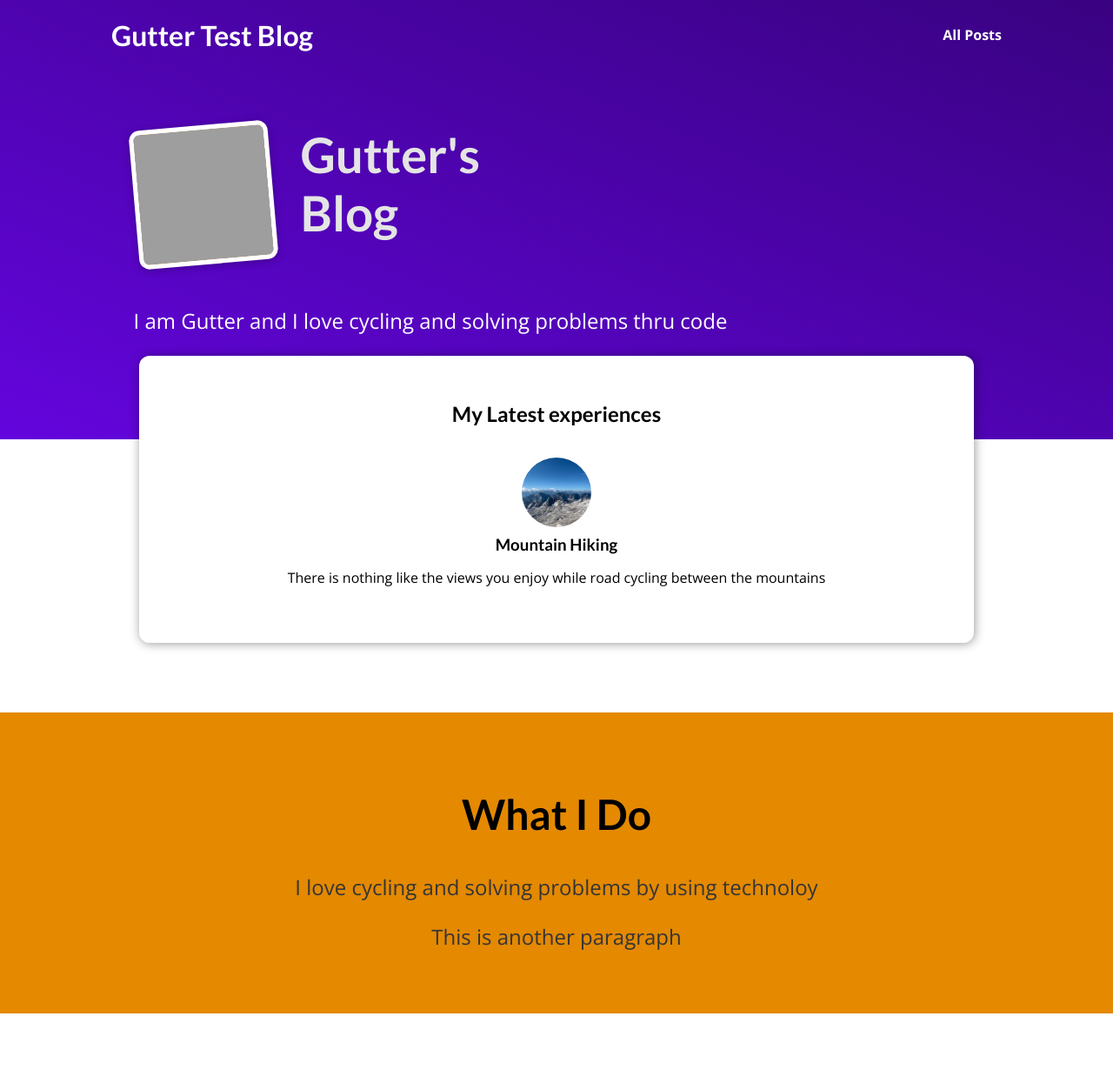
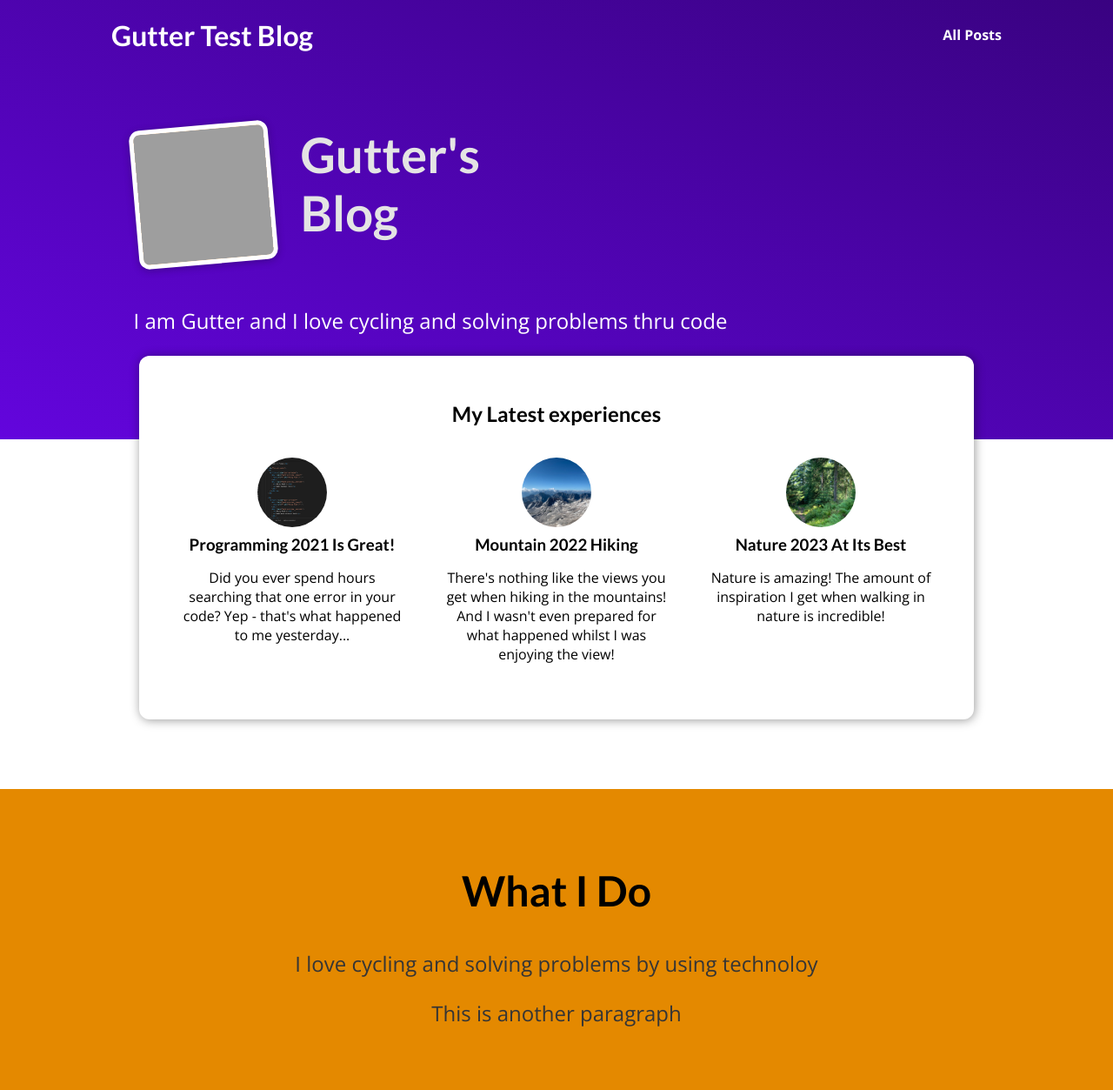
Before and after one commit to aguttero/lrn_django_mbp, a Django app: page /blog/ in a window 1280 px wide. Shown: the whole page at 87% size. Before the commit the page ends 1165 px from the top, so only its background shows below. Run offline with Django 5.2, Linux system fonts and the light colour scheme; grey boxes are pictures that could not be loaded.

Commit message:
add dynamic content to post.html

```diff
--- a/mychallenge/blog/templates/blog/includes/post.html
+++ b/mychallenge/blog/templates/blog/includes/post.html
@@ -2,11 +2,12 @@
 
 <li>
     <article class="post">
-        <a href="{% url "post_detail_url" "the-mountains" %}">
-            <img src="{% static "blog/images/mountains.jpg" %}" alt="Mountain Cycling"/>
+        {% comment %} <a href="{% url "post_detail_url" "the-mountains" %}"> {% endcomment %}
+        <a href="{% url "post_detail_url" post.slug %}">
+            <img src="{% static "blog/images/"|add:post.image %}" alt="{{ post.title }}">
             <div class="post__content">
-                <h3>Mountain Hiking</h3>
-                <p>There is nothing like the views you enjoy while road cycling between the mountains</p>
+                <h3> {{ post.title }} </h3>
+                <p> {{ post.excerpt}} </p>
             </div>
         </a>
     </article>
--- a/mychallenge/blog/templates/blog/index.html
+++ b/mychallenge/blog/templates/blog/index.html
@@ -24,7 +24,9 @@
     <h2>My Latest experiences</h2>
 
     <ul>
-       {% include "blog/includes/post.html" %}
+        {% for post in recent_posts  %}
+        {% include "blog/includes/post.html" %}
+        {% endfor %}
     </ul>
 </section>
 
--- a/mychallenge/blog/views.py
+++ b/mychallenge/blog/views.py
@@ -1,12 +1,109 @@
 from django.shortcuts import render
+from datetime import date
+#import datetime as dt
+
+all_posts = [
+    {
+        "slug": "hike-in-the-mountains",
+        "image": "mountains.jpg",
+        "author": "Maximilian",
+        "date": date(2022, 7, 21),
+        "title": "Mountain 2022 Hiking",
+        "excerpt": "There's nothing like the views you get when hiking in the mountains! And I wasn't even prepared for what happened whilst I was enjoying the view!",
+        "content": """
+          Lorem ipsum dolor sit amet consectetur adipisicing elit. Officiis nobis
+          aperiam est praesentium, quos iste consequuntur omnis exercitationem quam
+          velit labore vero culpa ad mollitia? Quis architecto ipsam nemo. Odio.
+
+          Lorem ipsum dolor sit amet consectetur adipisicing elit. Officiis nobis
+          aperiam est praesentium, quos iste consequuntur omnis exercitationem quam
+          velit labore vero culpa ad mollitia? Quis architecto ipsam nemo. Odio.
+
+          Lorem ipsum dolor sit amet consectetur adipisicing elit. Officiis nobis
+          aperiam est praesentium, quos iste consequuntur omnis exercitationem quam
+          velit labore vero culpa ad mollitia? Quis architecto ipsam nemo. Odio.
+        """
+    },
+    {
+        "slug": "programming-is-fun",
+        "image": "coding.jpg",
+        "author": "Maximilian",
+        "date": date(2021, 3, 10),
+        "title": "Programming 2021 Is Great!",
+        "excerpt": "Did you ever spend hours searching that one error in your code? Yep - that's what happened to me yesterday...",
+        "content": """
+          Lorem ipsum dolor sit amet consectetur adipisicing elit. Officiis nobis
+          aperiam est praesentium, quos iste consequuntur omnis exercitationem quam
+          velit labore vero culpa ad mollitia? Quis architecto ipsam nemo. Odio.
+
+          Lorem ipsum dolor sit amet consectetur adipisicing elit. Officiis nobis
+          aperiam est praesentium, quos iste consequuntur omnis exercitationem quam
+          velit labore vero culpa ad mollitia? Quis architecto ipsam nemo. Odio.
+
+          Lorem ipsum dolor sit amet consectetur adipisicing elit. Officiis nobis
+          aperiam est praesentium, quos iste consequuntur omnis exercitationem quam
+          velit labore vero culpa ad mollitia? Quis architecto ipsam nemo. Odio.
+        """
+    },
+    {
+        "slug": "into-the-woods",
+        "image": "woods.jpg",
+        "author": "Maximilian",
+        "date": date(2020, 8, 5),
+        "title": "Nature 2020 At Its Best",
+        "excerpt": "Nature is amazing! The amount of inspiration I get when walking in nature is incredible!",
+        "content": """
+          Lorem ipsum dolor sit amet consectetur adipisicing elit. Officiis nobis
+          aperiam est praesentium, quos iste consequuntur omnis exercitationem quam
+          velit labore vero culpa ad mollitia? Quis architecto ipsam nemo. Odio.
+
+          Lorem ipsum dolor sit amet consectetur adipisicing elit. Officiis nobis
+          aperiam est praesentium, quos iste consequuntur omnis exercitationem quam
+          velit labore vero culpa ad mollitia? Quis architecto ipsam nemo. Odio.
+
+          Lorem ipsum dolor sit amet consectetur adipisicing elit. Officiis nobis
+          aperiam est praesentium, quos iste consequuntur omnis exercitationem quam
+          velit labore vero culpa ad mollitia? Quis architecto ipsam nemo. Odio.
+        """
+    },
+    {
+        "slug": "into-the-woods",
+        "image": "woods.jpg",
+        "author": "Maximilian",
+        "date": date(2023, 8, 5),
+        "title": "Nature 2023 At Its Best",
+        "excerpt": "Nature is amazing! The amount of inspiration I get when walking in nature is incredible!",
+        "content": """
+          Lorem ipsum dolor sit amet consectetur adipisicing elit. Officiis nobis
+          aperiam est praesentium, quos iste consequuntur omnis exercitationem quam
+          velit labore vero culpa ad mollitia? Quis architecto ipsam nemo. Odio.
+
+          Lorem ipsum dolor sit amet consectetur adipisicing elit. Officiis nobis
+          aperiam est praesentium, quos iste consequuntur omnis exercitationem quam
+          velit labore vero culpa ad mollitia? Quis architecto ipsam nemo. Odio.
+
+          Lorem ipsum dolor sit amet consectetur adipisicing elit. Officiis nobis
+          aperiam est praesentium, quos iste consequuntur omnis exercitationem quam
+          velit labore vero culpa ad mollitia? Quis architecto ipsam nemo. Odio.
+        """
+    },
+]
+
+def get_date(post):
+    return post['date']
 
 # Create your views here.
 
 def starting_page(request):
-    return render (request, "blog/index.html")
+    sorted_posts = sorted(all_posts, key=get_date)
+    latest_posts =sorted_posts[-3:]
+    return render (request, "blog/index.html" , {
+        "recent_posts": latest_posts
+    })
 
 def posts(request):
     return render(request, "blog/all-posts.html")
 
 def post_detail(request, slug):
+    print ("slug value:", slug)
     return render(request, "blog/post-detail.html" )
```
